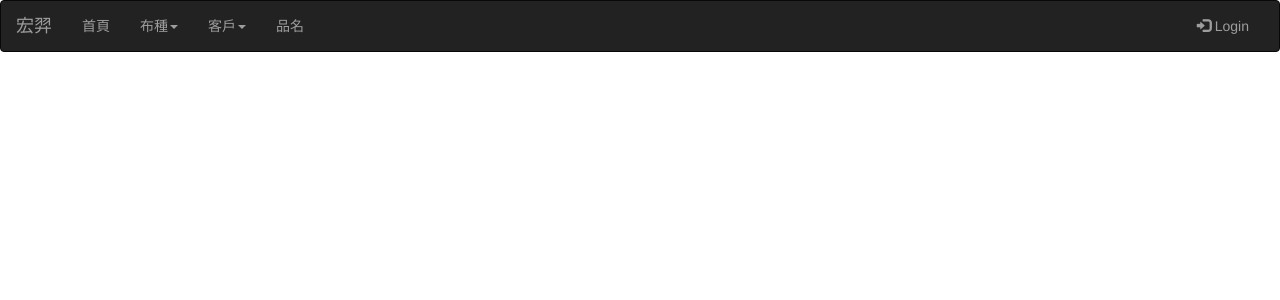
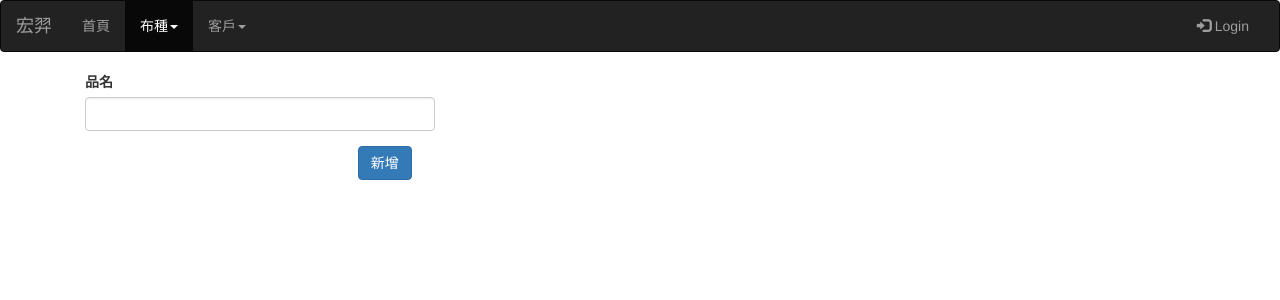
Before and after one commit to HansJao/HungyiAngular, an Angular app: page /textile/product in a window 1280 px wide. Before the commit this address led to /. Shown: the top 300 px of the page. Built offline with nearby package versions, Linux system fonts and the light colour scheme; sample sign-in values are in the browser's storage.

Commit message:
fix
新增布種移至Textile底下、修正訂單明細頁的取得CustomerINfo

```diff
--- a/src/app/app-routing.module.ts
+++ b/src/app/app-routing.module.ts
@@ -26,7 +26,8 @@ const appRoutes: Routes = [
             { path: 'shipments', component: TextileShipmentsComponent },
             { path: 'edit/:id', component: TextileEditComponent },
             { path: 'add', component: TextileAddComponent },
-            { path: 'orderresult', component: OrderResultComponent }]
+            { path: 'orderresult', component: OrderResultComponent },
+            { path: 'product', component: ProductComponent }]
     },
     {
         path: 'customer', canActivate: [AuthGuardService], component: CustomerComponent, children: [
@@ -35,7 +36,7 @@ const appRoutes: Routes = [
         //  { path: 'edit/:id', component: TextileEditComponent },
         // { path: 'add', component: TextileAddComponent }]
     },
-    { path: 'product', component: ProductComponent },
+
 
 
 
--- a/src/app/customer/order/order.component.ts
+++ b/src/app/customer/order/order.component.ts
@@ -1,3 +1,4 @@
+import { CustomerInfo } from './../../models/customerInfo';
 import { WebapiService } from './../../services/webapi.service';
 import { Component, OnInit } from '@angular/core';
 
@@ -14,8 +15,8 @@ export class OrderComponent implements OnInit {
 
   }
   orderInfo;
-  onChangeCustomer(customerID: number) {
-    this.webapi.onPost("/api/order/GetOrder", customerID).subscribe(order =>
+  onChangeCustomer(customerInfo: CustomerInfo) {
+    this.webapi.onPost("/api/order/GetOrder", customerInfo.CustomerID).subscribe(order =>
       this.orderInfo = order
     );
     this.orderID = null;
--- a/src/app/navmenu/navmenu.component.html
+++ b/src/app/navmenu/navmenu.component.html
@@ -15,6 +15,7 @@
           <a class="dropdown-toggle" data-toggle="dropdown">布種<span class="caret"></span></a>
           <ul class="dropdown-menu">
             <li><a [routerLink]="['/textile']">所有布</a></li>
+            <li><a [routerLink]="['/textile/product']">新增布種</a></li>
             <li><a [routerLink]="['/textile/add']">新增布</a></li>
             <li><a [routerLink]="['/textile/shipments']">出布</a></li>
           </ul>
@@ -26,7 +27,6 @@
             <li><a [routerLink]="['customer/order']">訂單</a></li>
           </ul>
         </li>
-        <li routerLinkActive="active" [routerLink]="['/product']"><a>品名</a></li>
       </ul>
       <ul class="nav navbar-nav navbar-right">
         <li><a *ngIf="isLogin == true"><span class="glyphicon glyphicon-user"></span> User Info</a></li>
--- a/src/app/product/product.component.html
+++ b/src/app/product/product.component.html
@@ -8,7 +8,7 @@
 
     </div>
     <div class="col-md-4 col-xs-4">
-      <button type="submit" (click)="onAddProduct(productName.value)" class="btn btn-primary pull-right">送出</button>
+      <button type="submit" (click)="onAddProduct(productName.value)" class="btn btn-primary pull-right">新增</button>
     </div>
   </div>
 </form>
```
